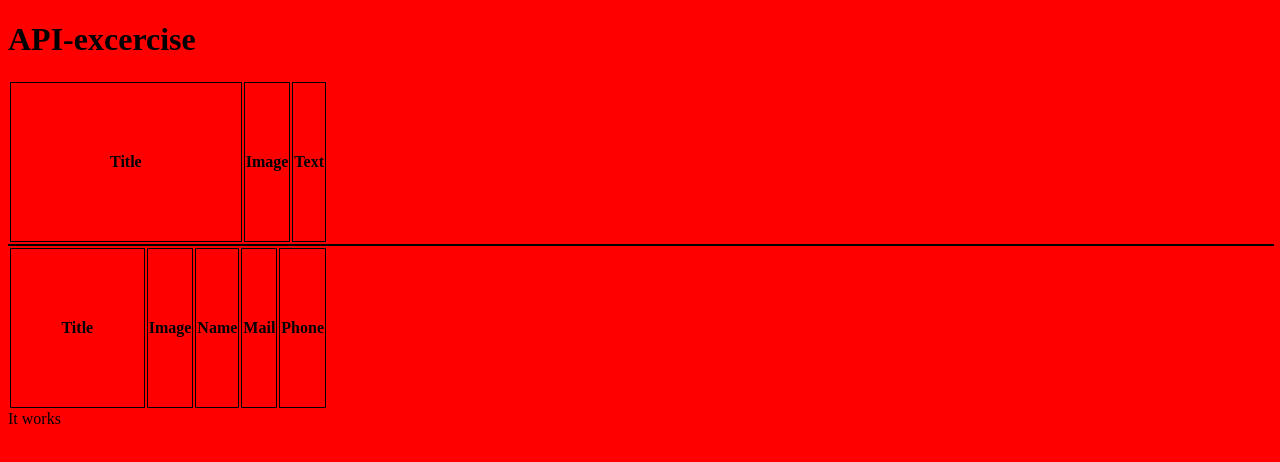
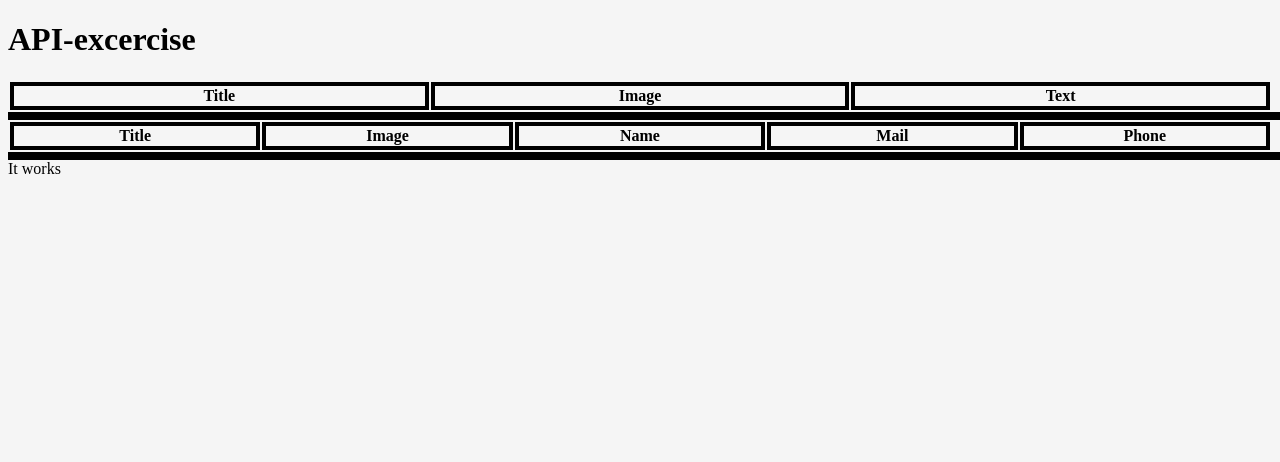
Before and after one commit to PalleGregersJensen/API-practices-1, a plain HTML site: page index.html in a window 1280 px wide. Drawn offline with Linux system fonts and the light colour scheme; no server answers.

Commit message:
CSS ser bedre ud nu

```diff
--- a/style.css
+++ b/style.css
@@ -1,24 +1,61 @@
 body {
-    background-color: red;
+  background-color: whitesmoke;
 }
 
-
+#users,
 #posts,
 th,
 td {
-  table-layout: fixed;
-  border: 1px solid;
+  border: 0.25em solid;
   width: 100%;
   text-align: center;
+  margin-left: auto;
+  margin-right: auto;
 }
 
+td {
+  width: 25vw;
+}
 
- tr {
-  width: 95vw;
+#table_of_posts {
+  width: 100%;
+  table-layout: fixed;
+}
+
+#table_of_users {
+  width: 100%;
+  table-layout: fixed;
+}
+
+table {
+  width: 100%;
+}
+
+img {
+  width: 15vw;
   height: 20vh;
 }
 
-table, img {
-    width: 25vw;
-    height: 20vh;
-}
+/* #posts { */
+/* width: 100%; */
+/* } */
+
+/*-----  Grid CSS ---- */
+/* #posts, */
+/* #users { */
+/* display: grid; */
+/* grid-template-columns: repeat(auto-fit, minmax(300px, 1fr));  */
+/* gap: 20px; */
+/* border: 0.5em solid; */
+/* } */
+
+/* #posts table, */
+/* #users table { */
+/* width: 100%; */
+/* } */
+
+/* #posts img, */
+/* #users img { */
+/* width: 12vw; */
+/* height: 15vh; */
+/* } */
```
